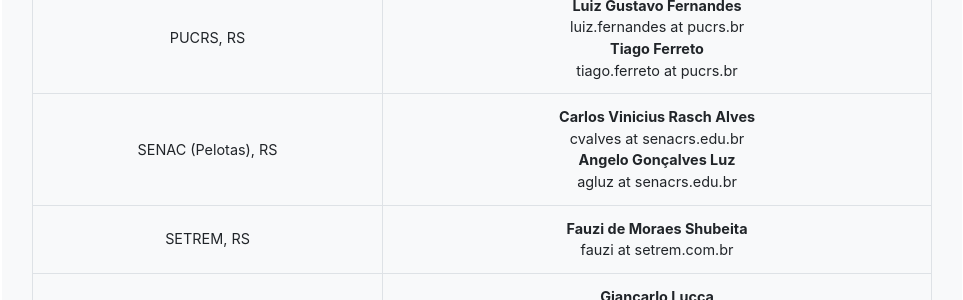
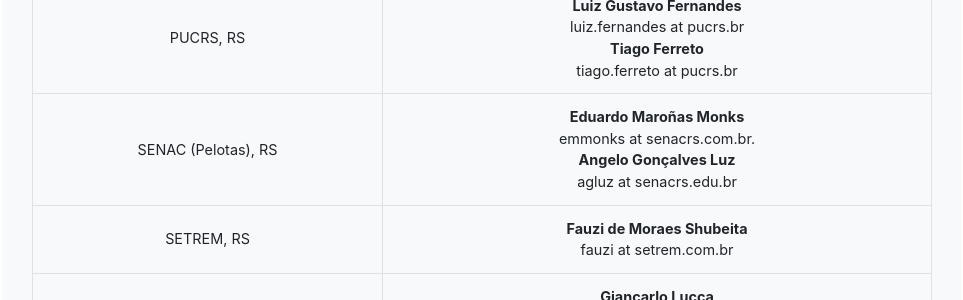
Before and after one commit to cradrs/cradrs.github.io, a Jekyll site: the page built from index.markdown, in a window 1280 px wide and 900 px high, scrolled down 2179 px. Shown: the part 152-452 px from the top of the window, without its empty margins (158-1121 px from the left). Built offline with Jekyll 4.4.1, drawn with Linux system fonts in a browser that asks for light colours.

Commit message:
Update pagina-cradrs.yml

```diff
--- a/_data/pagina-cradrs.yml
+++ b/_data/pagina-cradrs.yml
@@ -80,8 +80,8 @@ comissao-deliberativa:
   - instituicao:
     nome: "SENAC (Pelotas), RS "
     representantes:
-      - nome: "Carlos Vinicius Rasch Alves"
-        contato: "cvalves at senacrs.edu.br"
+      - nome: "Eduardo Maroñas Monks"
+        contato: "emmonks at senacrs.com.br."
       - nome: "Angelo Gonçalves Luz"
         contato: "agluz at senacrs.edu.br"
   - instituicao:
```
